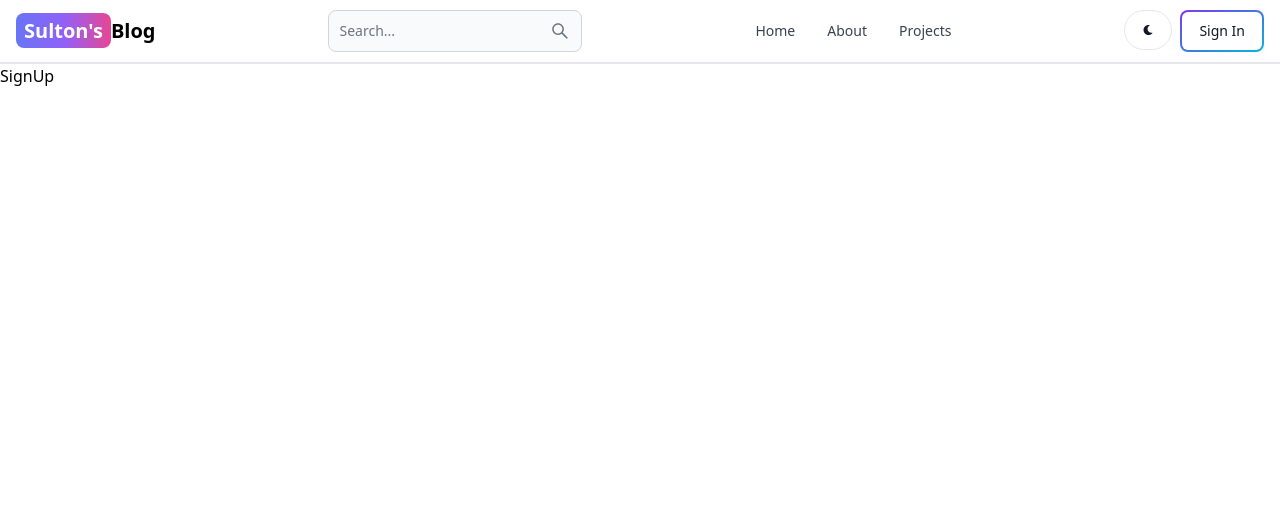
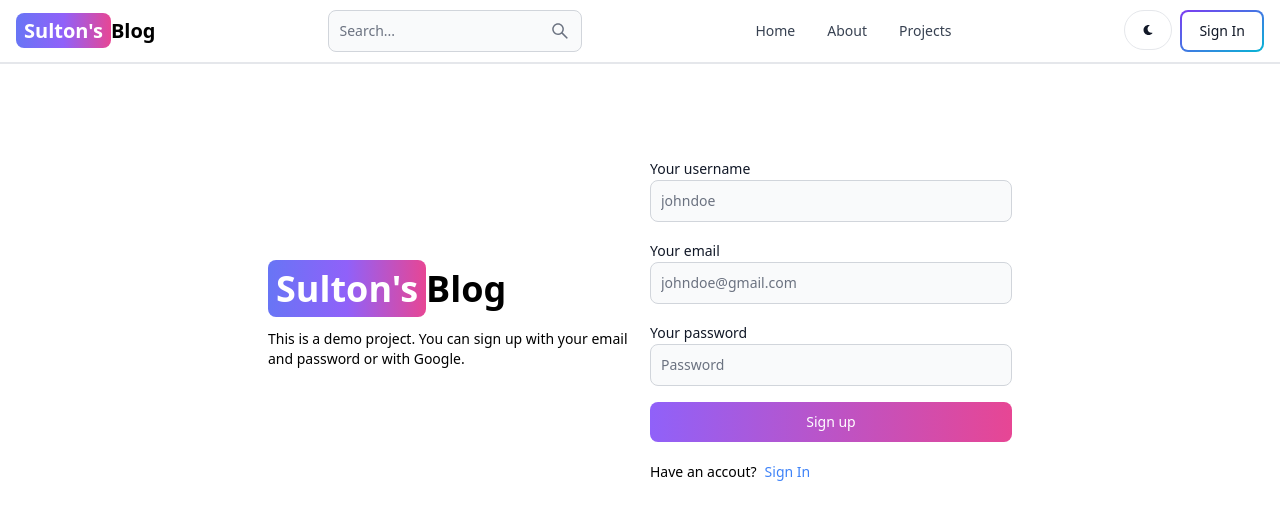
Before and after one commit to sultonqulnd/mern-blog, a React (Vite) app in the folder client/: page /sign-up in a window 1280 px wide. Shown: the top 520 px of the page. Built offline with nearby package versions, Linux system fonts and the light colour scheme.

Commit message:
create sign-up page ui

```diff
--- a/client/src/pages/SignUp.jsx
+++ b/client/src/pages/SignUp.jsx
@@ -1,7 +1,56 @@
-import React from 'react';
+import { Link } from 'react-router-dom';
+import { Button, Label, TextInput } from 'flowbite-react';
 
 const SignUp = () => {
-  return <div>SignUp</div>;
+  return (
+    <div className="min-h-screen mt-20">
+      <div className="flex p-3 max-w-3xl mx-auto flex-col md:flex-row md:items-center gap-5">
+        {/* LEFT SIDE */}
+        <div className="flex-1">
+          <Link to="/" className="text-4xl font-bold dark:text-white">
+            <span className="px-2 py-1 bg-gradient-to-r from-indigo-500 via-purple-500 to-pink-500 rounded-lg text-white">
+              Sulton's
+            </span>
+            Blog
+          </Link>
+          <p className="text-sm mt-5">
+            This is a demo project. You can sign up with your email and password
+            or with Google.
+          </p>
+        </div>
+        {/* RIGHT SIDE */}
+        <div className="flex-1">
+          <form className="flex flex-col gap-4">
+            <div>
+              <Label value="Your username" />
+              <TextInput type="text" placeholder="johndoe" id="username" />
+            </div>
+            <div>
+              <Label value="Your email" />
+              <TextInput
+                type="email"
+                placeholder="johndoe@gmail.com"
+                id="email"
+              />
+            </div>
+            <div>
+              <Label value="Your password" />
+              <TextInput type="password" placeholder="Password" id="password" />
+            </div>
+            <Button gradientDuoTone="purpleToPink" type="submit">
+              Sign up
+            </Button>
+          </form>
+          <div className="flex gap-2 text-sm mt-5">
+            <span>Have an accout?</span>
+            <Link to="/sign-in" className="text-blue-500">
+              Sign In
+            </Link>
+          </div>
+        </div>
+      </div>
+    </div>
+  );
 };
 
 export default SignUp;
```
